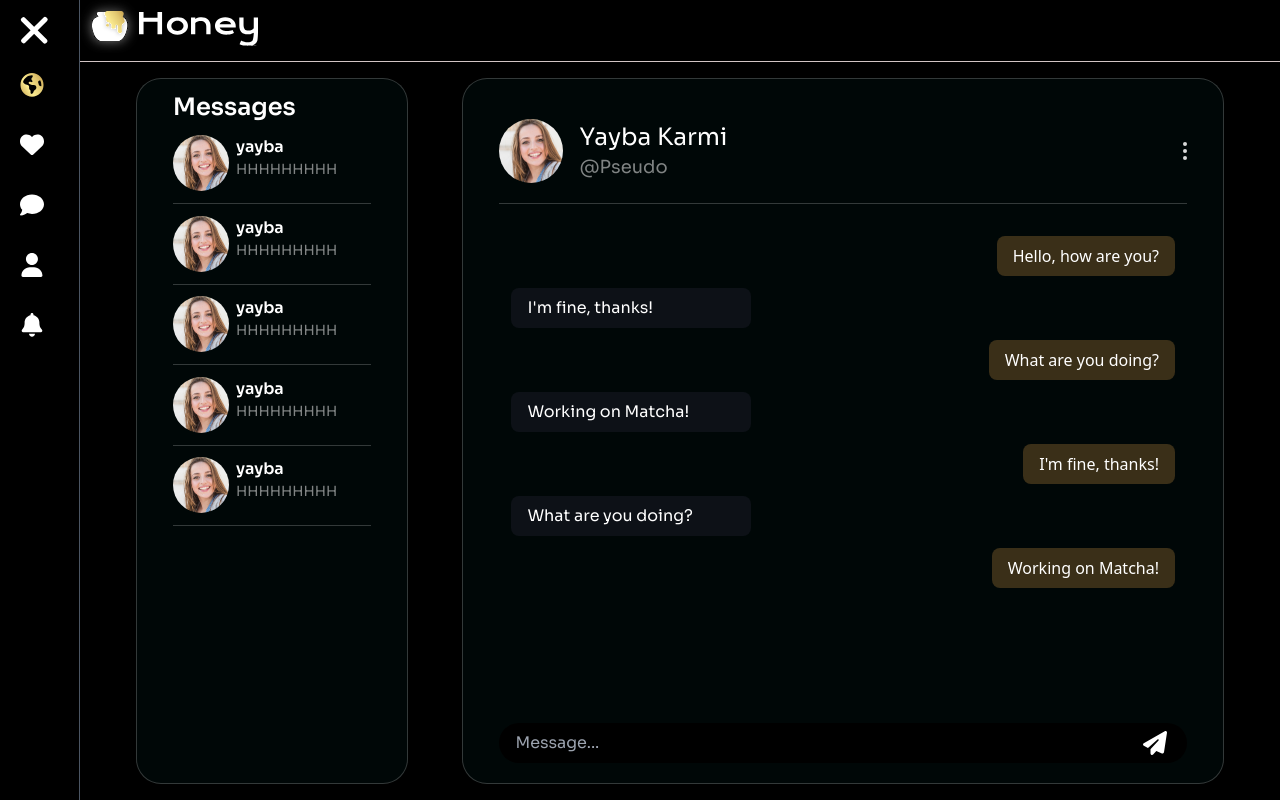
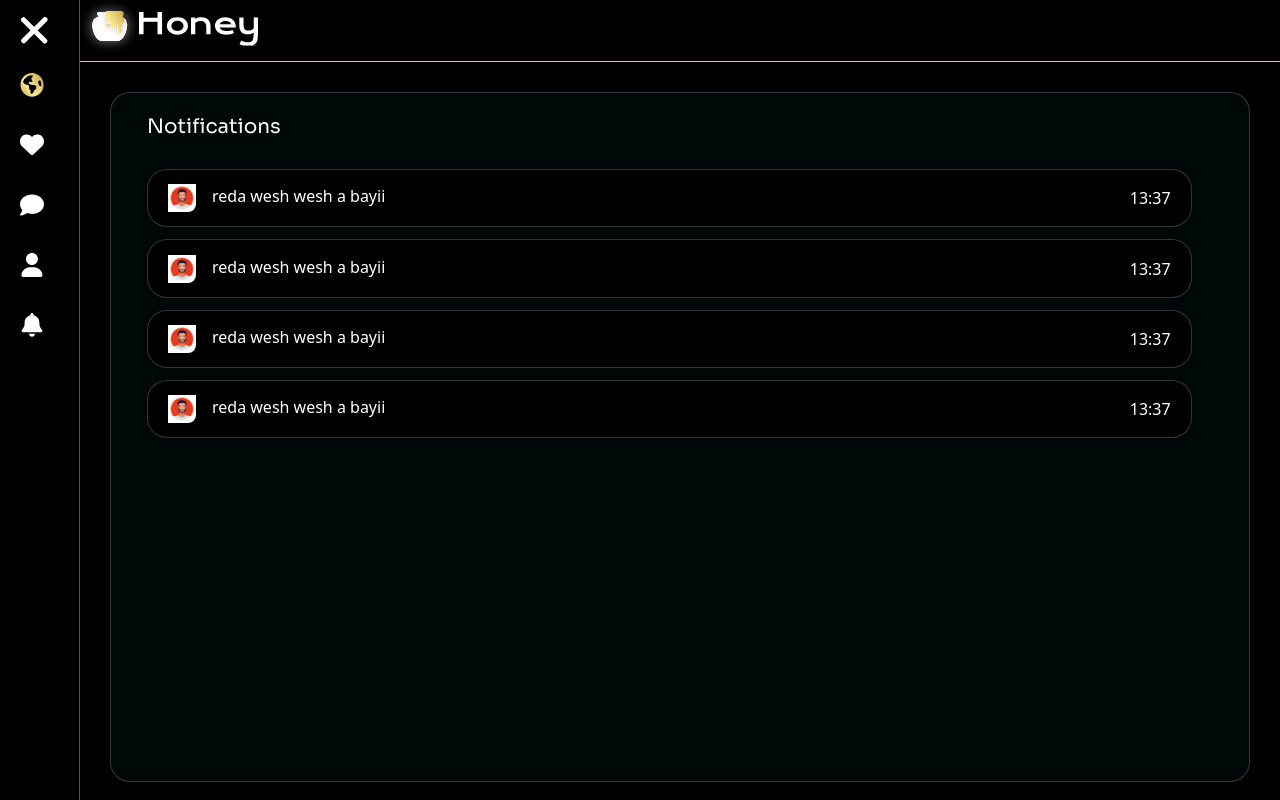
Before and after one commit to mamali543/matcha, an Angular app in the folder client/: page /Notifications in a window 1280 px wide. Before the commit this address led to /. Built offline with nearby package versions, Linux system fonts and the light colour scheme.

Commit message:
routing added , creating profile component...

```diff
--- a/client/src/app/components/notifications/notification/notification.component.html
+++ b/client/src/app/components/notifications/notification/notification.component.html
@@ -1,4 +1,4 @@
-<div class="border-[0.5px] border-primary border-opacity-[0.2] w-[95%] h-[9%] rounded-[20px] ml-8 px-5 flex justify-between items-center bg-black mb-3">
+<div class="border-[0.5px] border-primary border-opacity-[0.2] w-[98%] h-[9%] rounded-[20px]  px-5 flex justify-between items-center bg-black mb-3">
     <div class="flex ">
         <img src="/assets/avatar.jpeg" alt="" class="w-7 h-7 mr-4 rounded-br-lg">
         <p class="text-primary">{{notification.sender}} {{notification.text}}</p>
--- a/client/src/app/components/notifications/notifications.component.html
+++ b/client/src/app/components/notifications/notifications.component.html
@@ -1,6 +1,6 @@
-<div class="w-[100%] h-[100%] flex-1 flex justify-center items-center pt-3 ">
+<div class="w-full h-full flex-1 flex justify-center items-center pt-3 ">
 
-    <div class="w-[98%] h-[100%] max-h-[96%] rounded-[20px] border-primary border-opacity-[0.2] border-[0.5px] bg-[#000707] py-5 px-9">
+    <div class="w-[95%] h-full max-h-[95%] rounded-[20px] border-primary border-opacity-[0.2] border-[0.5px] bg-[#000707] py-5 px-9">
         <!-- Main content here. The max-h-[90%] ensures it doesn't exceed 90% of its parent's height -->
         <h1 class="text-primary font-sora text-xl font-light mb-7">Notifications</h1>
         <app-notification *ngFor="let notif of notifications" [notification]="notif" ></app-notification>
--- a/client/src/app/components/notifications/notifications.component.ts
+++ b/client/src/app/components/notifications/notifications.component.ts
@@ -10,9 +10,9 @@ export class NotificationsComponent implements OnInit{
 
   notifications: Notification[] = [
     new Notification("reda", "https://www.google.com/url?sa=i&url=https%3A%2F%2Ffr.vecteezy.com%2Fart-vectoriel%2F2002403-homme-avec-barbe-avatar-personnage-icone-isole&psig=AOvVaw1WjD6E5lO26MXGC9Y-wdBo&ust=1707865738223000&source=images&cd=vfe&opi=89978449&ved=0CBIQjRxqFwoTCPiE1uf1poQDFQAAAAAdAAAAABAJ", "wesh wesh a bayii", "13:37"),
-    new Notification("elias", "https://www.google.com/url?sa=i&url=https%3A%2F%2Ffr.vecteezy.com%2Fart-vectoriel%2F2002403-homme-avec-barbe-avatar-personnage-icone-isole&psig=AOvVaw1WjD6E5lO26MXGC9Y-wdBo&ust=1707865738223000&source=images&cd=vfe&opi=89978449&ved=0CBIQjRxqFwoTCPiE1uf1poQDFQAAAAAdAAAAABAJ", "wesh wesh a bayii", "13:37"),
-    new Notification("rayan", "https://www.google.com/url?sa=i&url=https%3A%2F%2Ffr.vecteezy.com%2Fart-vectoriel%2F2002403-homme-avec-barbe-avatar-personnage-icone-isole&psig=AOvVaw1WjD6E5lO26MXGC9Y-wdBo&ust=1707865738223000&source=images&cd=vfe&opi=89978449&ved=0CBIQjRxqFwoTCPiE1uf1poQDFQAAAAAdAAAAABAJ", "wesh wesh a bayii", "13:37"),
-    new Notification("oussama", "https://www.google.com/url?sa=i&url=https%3A%2F%2Ffr.vecteezy.com%2Fart-vectoriel%2F2002403-homme-avec-barbe-avatar-personnage-icone-isole&psig=AOvVaw1WjD6E5lO26MXGC9Y-wdBo&ust=1707865738223000&source=images&cd=vfe&opi=89978449&ved=0CBIQjRxqFwoTCPiE1uf1poQDFQAAAAAdAAAAABAJ", "wesh wesh a bayii", "13:37"),
+    new Notification("reda", "https://www.google.com/url?sa=i&url=https%3A%2F%2Ffr.vecteezy.com%2Fart-vectoriel%2F2002403-homme-avec-barbe-avatar-personnage-icone-isole&psig=AOvVaw1WjD6E5lO26MXGC9Y-wdBo&ust=1707865738223000&source=images&cd=vfe&opi=89978449&ved=0CBIQjRxqFwoTCPiE1uf1poQDFQAAAAAdAAAAABAJ", "wesh wesh a bayii", "13:37"),
+    new Notification("reda", "https://www.google.com/url?sa=i&url=https%3A%2F%2Ffr.vecteezy.com%2Fart-vectoriel%2F2002403-homme-avec-barbe-avatar-personnage-icone-isole&psig=AOvVaw1WjD6E5lO26MXGC9Y-wdBo&ust=1707865738223000&source=images&cd=vfe&opi=89978449&ved=0CBIQjRxqFwoTCPiE1uf1poQDFQAAAAAdAAAAABAJ", "wesh wesh a bayii", "13:37"),
+    new Notification("reda", "https://www.google.com/url?sa=i&url=https%3A%2F%2Ffr.vecteezy.com%2Fart-vectoriel%2F2002403-homme-avec-barbe-avatar-personnage-icone-isole&psig=AOvVaw1WjD6E5lO26MXGC9Y-wdBo&ust=1707865738223000&source=images&cd=vfe&opi=89978449&ved=0CBIQjRxqFwoTCPiE1uf1poQDFQAAAAAdAAAAABAJ", "wesh wesh a bayii", "13:37"),
   ];
 
   ngOnInit(): void {
--- a/client/src/app/layout/layout.component.html
+++ b/client/src/app/layout/layout.component.html
@@ -21,10 +21,9 @@
         <img src="/assets/logo.svg" alt="">
         <hr class=" w-[100%] border-t-[0.5px] border-[#D2C5C5] mt-2">
       </div>
-      <!-- <App-notifications class="w-[100%] h-[100%]" ></App-notifications> -->
-      <!-- <app-home class="flex-1"></app-home> -->
-      <!-- <app-matches class="w-[100%] h-[100%]"></app-matches> -->
-      <app-chat class="w-[100%] h-[100%]"></app-chat>
-      <!-- <app-notifications></app-notifications> -->
+
+      <div class="flex-1">
+        <router-outlet></router-outlet>
+      </div>
     </div>
   </div>
```
Also changed, not shown: client/src/app/app.module.ts (+10 -5 lines).
